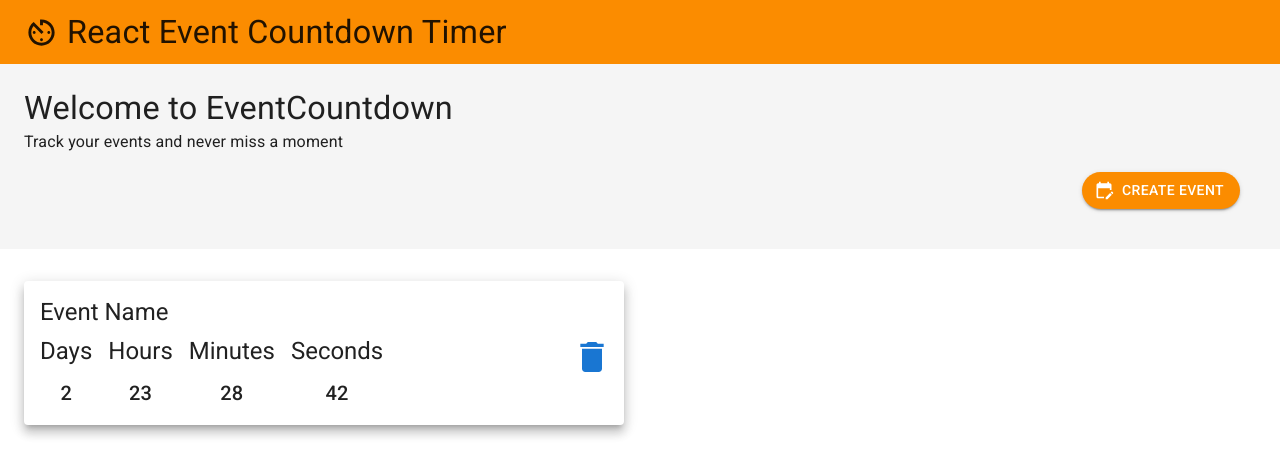
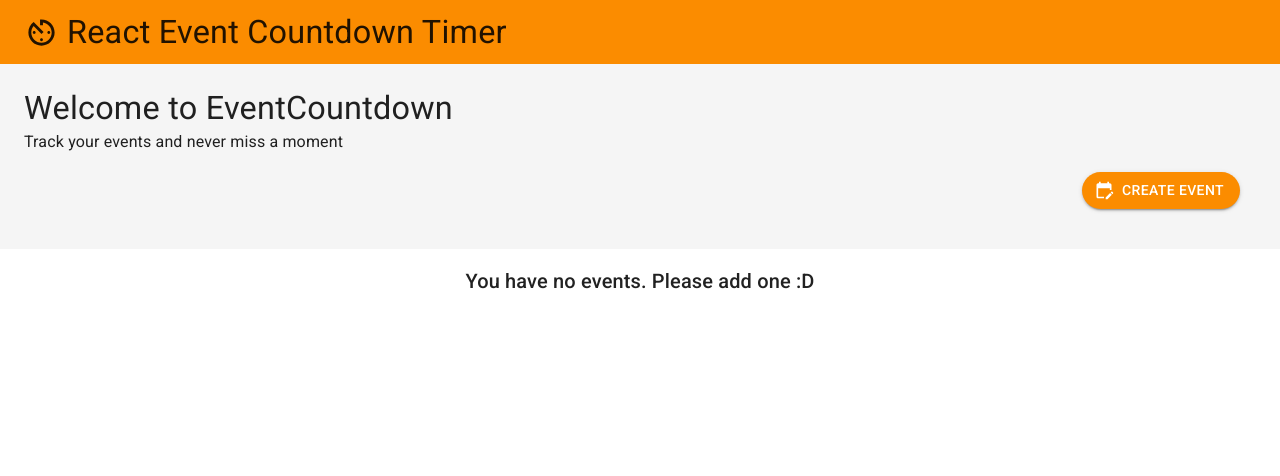
Before and after one commit to alik-balika/react-countdown-timer-app, a React app: page / in a window 1280 px wide. Shown: the top 476 px of the page. Built offline with nearby package versions, Linux system fonts and the light colour scheme; the HTML template or start-up script is replaced by a standard one.

Commit message:
when user creates event, display the countdown

```diff
--- a/src/components/CreateEventDialog.jsx
+++ b/src/components/CreateEventDialog.jsx
@@ -35,7 +35,11 @@ const CreateEventDialog = ({ open, setOpen, onEventAdded }) => {
             event.preventDefault();
             const formData = new FormData(event.currentTarget);
             const formJson = Object.fromEntries(formData.entries());
-            // const date = new Date(formJson.eventDate);
+            const newEvent = {
+              name: formJson.eventName,
+              date: formJson.eventDate,
+            };
+            onEventAdded((prevEvents) => [newEvent, ...prevEvents]);
             setOpen(false);
           },
         }}
@@ -95,6 +99,7 @@ const CreateEventDialog = ({ open, setOpen, onEventAdded }) => {
 CreateEventDialog.propTypes = {
   open: PropTypes.bool.isRequired,
   setOpen: PropTypes.func.isRequired,
+  onEventAdded: PropTypes.func.isRequired,
 };
 
 export default CreateEventDialog;
--- a/src/components/Event.jsx
+++ b/src/components/Event.jsx
@@ -12,18 +12,42 @@ const NUMBER_OF_MILLISECONDS_IN_AN_HOUR =
 const NUMBER_OF_MILLISECONDS_IN_A_MINUTE =
   NUMBER_OF_MILLISECONDS_IN_A_SECOND * 60;
 
-const Event = ({ eventDate }) => {
-  // const [date, setDate] = useState(new Date(eventDate));
+const Event = ({ event }) => {
+  const daysRemaining = (difference) => {
+    return Math.floor(difference / NUMBER_OF_MILLISECONDS_IN_A_DAY);
+  };
+
+  const hoursRemaining = (difference) => {
+    return Math.floor(
+      (difference % NUMBER_OF_MILLISECONDS_IN_A_DAY) /
+        NUMBER_OF_MILLISECONDS_IN_AN_HOUR
+    );
+  };
+
+  const minutesRemaining = (difference) => {
+    return Math.floor(
+      (difference % NUMBER_OF_MILLISECONDS_IN_AN_HOUR) /
+        NUMBER_OF_MILLISECONDS_IN_A_MINUTE
+    );
+  };
+
+  const secondsRemaining = (difference) => {
+    return Math.floor(
+      (difference % NUMBER_OF_MILLISECONDS_IN_A_MINUTE) /
+        NUMBER_OF_MILLISECONDS_IN_A_SECOND
+    );
+  };
+
   const [timeLeft, setTimeLeft] = useState({
-    days: 0,
-    hours: 0,
-    minutes: 0,
-    seconds: 0,
+    days: daysRemaining(new Date(event.date) - Date.now()),
+    hours: hoursRemaining(new Date(event.date) - Date.now()),
+    minutes: minutesRemaining(new Date(event.date) - Date.now()),
+    seconds: secondsRemaining(new Date(event.date) - Date.now()),
   });
 
   useEffect(() => {
     const interval = setInterval(() => {
-      const difference = new Date(eventDate) - Date.now();
+      const difference = new Date(event.date) - Date.now();
 
       if (difference <= 0) {
         setTimeLeft({
@@ -32,36 +56,19 @@ const Event = ({ eventDate }) => {
           minutes: 0,
           seconds: 0,
         });
+        return;
       }
 
-      const daysRemaining = Math.floor(
-        difference / NUMBER_OF_MILLISECONDS_IN_A_DAY
-      );
-
-      const hoursRemaining = Math.floor(
-        (difference % NUMBER_OF_MILLISECONDS_IN_A_DAY) /
-          NUMBER_OF_MILLISECONDS_IN_AN_HOUR
-      );
-
-      const minutesRemaining = Math.floor(
-        (difference % NUMBER_OF_MILLISECONDS_IN_AN_HOUR) /
-          NUMBER_OF_MILLISECONDS_IN_A_MINUTE
-      );
-      const secondsRemaining = Math.floor(
-        (difference % NUMBER_OF_MILLISECONDS_IN_A_MINUTE) /
-          NUMBER_OF_MILLISECONDS_IN_A_SECOND
-      );
-
       setTimeLeft({
-        days: daysRemaining,
-        hours: hoursRemaining,
-        minutes: minutesRemaining,
-        seconds: secondsRemaining,
+        days: daysRemaining(difference),
+        hours: hoursRemaining(difference),
+        minutes: minutesRemaining(difference),
+        seconds: secondsRemaining(difference),
       });
     }, 1000);
 
     return () => clearInterval(interval);
-  }, [eventDate]);
+  }, [event]);
 
   return (
     <Paper
@@ -76,7 +83,7 @@ const Event = ({ eventDate }) => {
     >
       <Box sx={{ display: "flex", justifyContent: "space-between" }}>
         <Box>
-          <Typography variant="h5">Event Name</Typography>
+          <Typography variant="h5">{event.name}</Typography>
           <Stack direction="row">
             <TimeDisplay type="Days" time={timeLeft.days} />
             <TimeDisplay type="Hours" time={timeLeft.hours} />
@@ -93,7 +100,7 @@ const Event = ({ eventDate }) => {
 };
 
 Event.propTypes = {
-  eventDate: PropTypes.string.isRequired,
+  event: PropTypes.object.isRequired,
 };
 
 export default Event;
--- a/src/components/PageContent.jsx
+++ b/src/components/PageContent.jsx
@@ -7,9 +7,7 @@ import Event from "./Event";
 
 const PageContent = () => {
   const [open, setOpen] = useState(false);
-  const [events, setEvents] = useState([
-    "Tue Feb 20 2024 00:00:00 GMT-0800 (Pacific Standard Time)",
-  ]);
+  const [events, setEvents] = useState([]);
 
   return (
     <Box>
@@ -47,10 +45,9 @@ const PageContent = () => {
         </Typography>
       ) : (
         <Box sx={{ mt: 4 }}>
-          {events.map((eventDate) => {
-            return <Event key={eventDate} eventDate={eventDate} />;
+          {events.map((event) => {
+            return <Event key={event.name} event={event} />;
           })}
-          {/* <Event eventDate={"Test"} /> */}
         </Box>
       )}
     </Box>
@@ -58,8 +55,3 @@ const PageContent = () => {
 };
 
 export default PageContent;
-
-/**
- *
- * events = ["Tue Feb 20 2024 00:00:00 GMT-0800 (Pacific Standard Time)", ...]
- */
```
